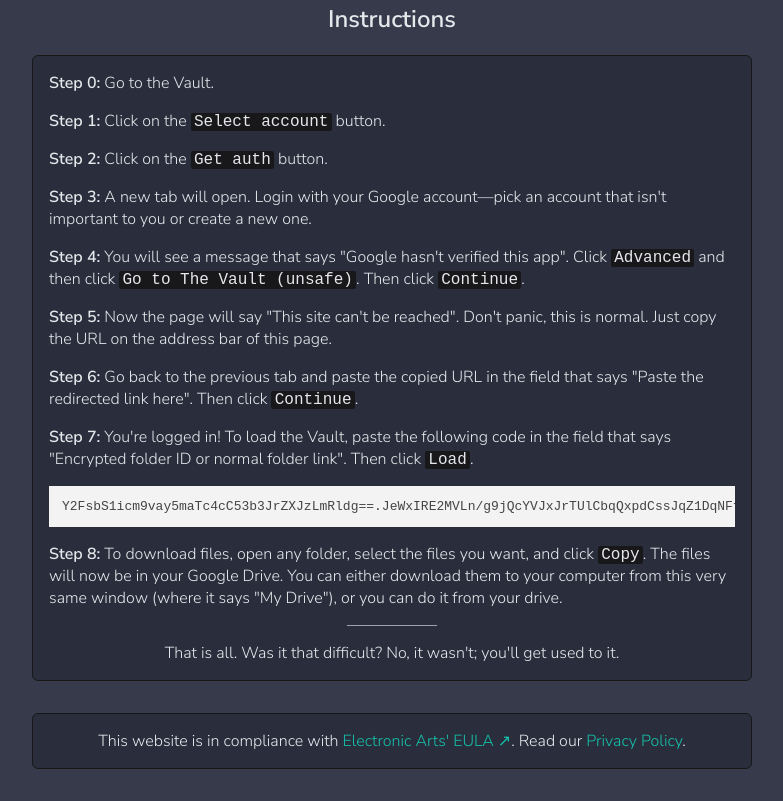
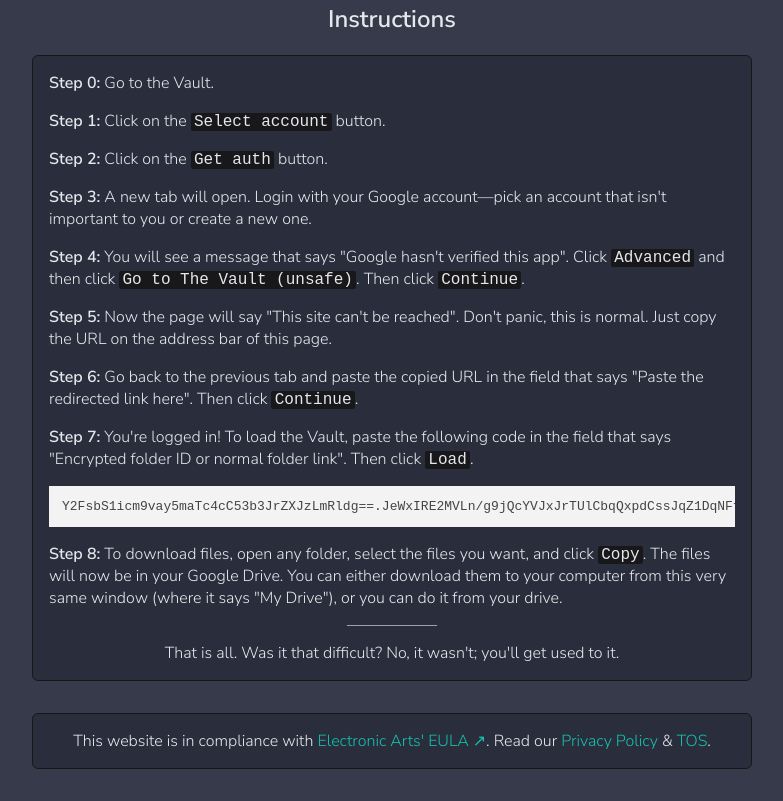
Before and after one commit to ts4rebels/ts4rebels.github.io, a plain HTML site: page index.html in a window 1280 px wide. Shown: the part 311-1112 px from the top of the page, without its empty margins (248-1031 px from the left). Drawn offline with nearby package versions, Linux system fonts and the light colour scheme.

Commit message:
Update index.html

```diff
--- a/index.html
+++ b/index.html
@@ -51,7 +51,7 @@
           </div>
         </section>
         <footer class="box mt-2">
-          <p class="center">This website is in compliance with <a href="https://tos.ea.com/legalapp/WEBTERMS/US/en/PC/#section5">Electronic Arts' EULA &#8599;</a>. Read our <a href="/privacy-policy">Privacy Policy</a>.</p>
+          <p class="center">This website is in compliance with <a href="https://tos.ea.com/legalapp/WEBTERMS/US/en/PC/#section5">Electronic Arts' EULA &#8599;</a>. Read our <a href="/privacy-policy">Privacy Policy</a> & <a href="/tos">TOS</a>.</p>
         </footer>
       </main>
     </div>
```
